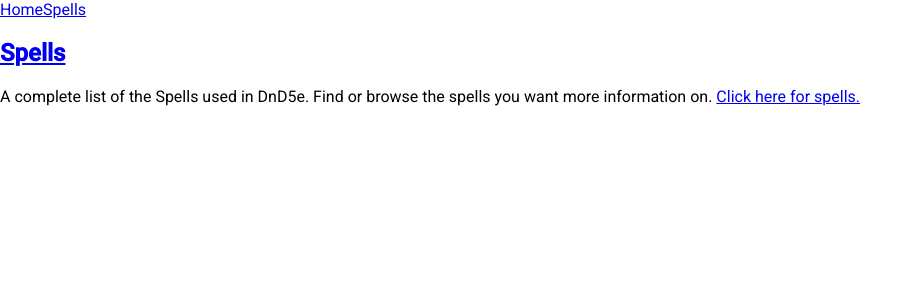
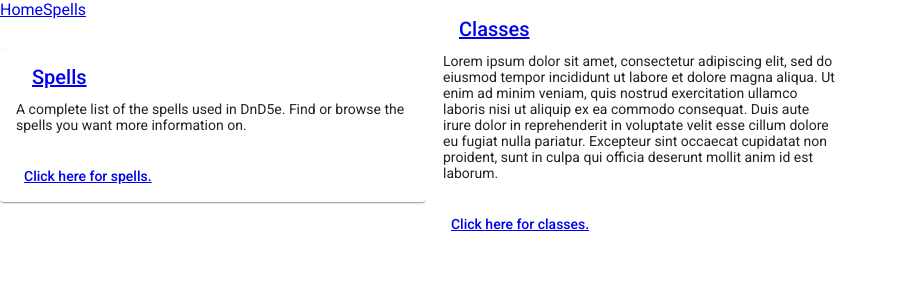
Before and after one commit to rockyshiba/dungeon, an Angular app: page / in a window 1280 px wide. Shown: the top 300 px of the page, without its empty margins (0-918 px from the left). Built offline with nearby package versions, Linux system fonts and the light colour scheme.

Commit message:
MatCard and MatGridList

```diff
--- a/src/app/app.module.ts
+++ b/src/app/app.module.ts
@@ -16,6 +16,8 @@ import { MatButtonModule } from '@angular/material/button';
 import { MatIconModule } from '@angular/material/icon';
 import { MatSelectModule } from '@angular/material/select';
 import { MatListModule } from '@angular/material/list';
+import { MatGridListModule } from '@angular/material/grid-list';
+import { MatCardModule } from '@angular/material/card';
 
 @NgModule({
   declarations: [
@@ -35,7 +37,9 @@ import { MatListModule } from '@angular/material/list';
     MatButtonModule,
     MatIconModule,
     MatSelectModule,
-    MatListModule
+    MatListModule,
+    MatGridListModule,
+    MatCardModule
   ],
   providers: [
     HttpClientModule
--- a/src/app/dashboard/dashboard.component.html
+++ b/src/app/dashboard/dashboard.component.html
@@ -1,8 +1,25 @@
 <nav>
-  <div>
-    <h2><a routerLink='/spells/'>Spells</a></h2>
-    <p>
-      A complete list of the Spells used in DnD5e. Find or browse the spells you want more information on. <a routerLink='spells'>Click here for spells.</a>
-    </p>
-  </div>
+  <mat-grid-list cols='3' [rowHeight]='breakpointRowHeight' role='list' (window:resize)='resizeTiles()'>
+    <mat-grid-tile *ngFor='let content of dashboardContent'
+      [colspan]='breakpointColSpan'
+      role='listitem'>
+      <mat-card>
+        <mat-card-header>
+          <mat-card-title>
+            <a routerLink='{{ content.routerLink }}'>{{ content.title }}</a>
+          </mat-card-title>
+        </mat-card-header>
+        <mat-card-content>
+          <p>
+            {{ content.content }}
+          </p>
+        </mat-card-content>
+        <mat-card-actions>
+          <button mat-button>
+            <a routerLink='{{ content.routerLink }}'>{{ content.linkText }}</a>
+          </button>
+        </mat-card-actions>
+      </mat-card>
+    </mat-grid-tile>
+  </mat-grid-list>
 </nav>
--- a/src/app/dashboard/dashboard.component.ts
+++ b/src/app/dashboard/dashboard.component.ts
@@ -7,9 +7,32 @@ import { Component, OnInit } from '@angular/core';
 })
 export class DashboardComponent implements OnInit {
 
+  breakpointColSpan: string;
+  breakpointRowHeight: string;
+
+  dashboardContent = [
+    {
+      'title': 'Spells',
+      'routerLink': '/spells/',
+      'content': 'A complete list of the spells used in DnD5e. Find or browse the spells you want more information on.',
+      'linkText': 'Click here for spells.'
+    },
+    {
+      'title': 'Classes',
+      'routerLink': '',
+      'content': 'Lorem ipsum dolor sit amet, consectetur adipiscing elit, sed do eiusmod tempor incididunt ut labore et dolore magna aliqua. Ut enim ad minim veniam, quis nostrud exercitation ullamco laboris nisi ut aliquip ex ea commodo consequat. Duis aute irure dolor in reprehenderit in voluptate velit esse cillum dolore eu fugiat nulla pariatur. Excepteur sint occaecat cupidatat non proident, sunt in culpa qui officia deserunt mollit anim id est laborum.',
+      'linkText': 'Click here for classes.'
+    }
+  ];
+
+  resizeTiles(): void {
+    this.breakpointColSpan = ( window.innerWidth <= 400 ) ? "3" : "1";
+    this.breakpointRowHeight = ( window.innerWidth <= 400 ) ? "1:1" : "1:0.5";
+  }
   constructor() { }
 
   ngOnInit() {
+    this.resizeTiles();
   }
 
 }
```
Also changed, not shown: 1 other file (tests, documents, lock files or other folders).
